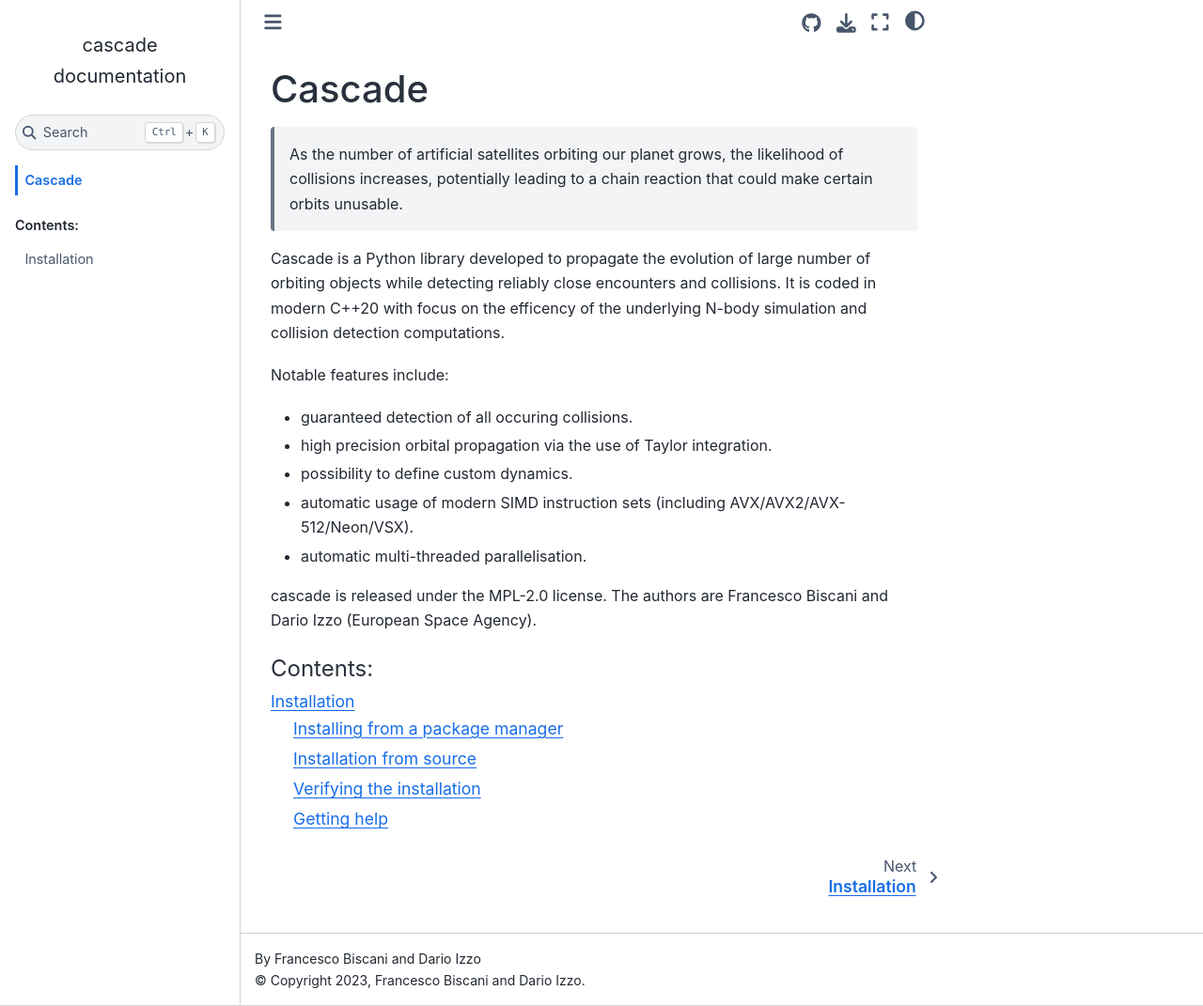
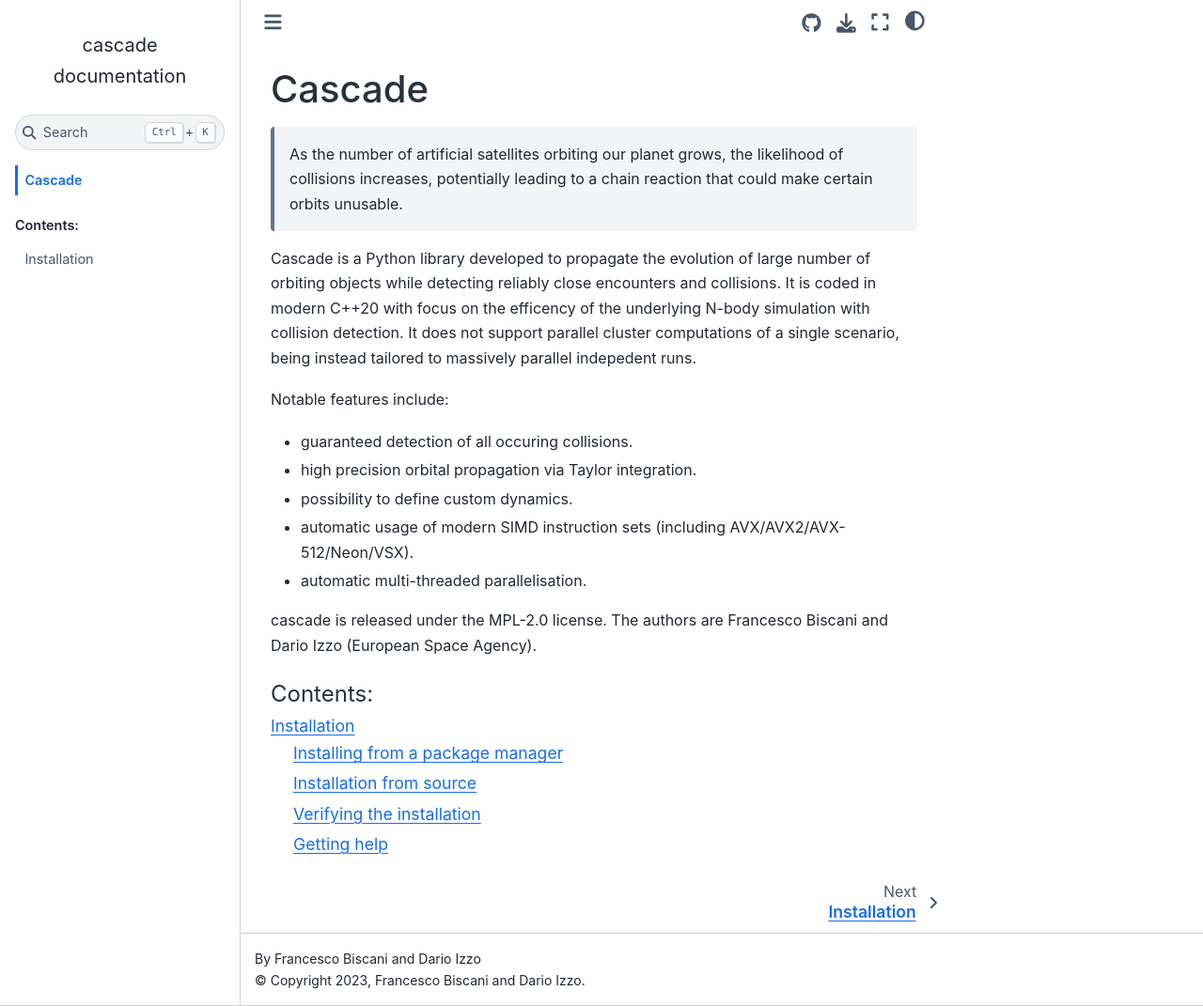
Before and after one commit to esa/cascade, a Sphinx documentation site: the page built from doc/index.rst, in a window 1280 px wide and 1071 px high. Shown: the whole window at 94% size. Built offline with Sphinx 7.4.7 and the Sphinx Book theme 1.1.4, drawn with Linux system fonts in a browser that asks for light colours; the version number could not be read and is left out.

Commit message:
trigger and small doc correction

```diff
--- a/doc/index.rst
+++ b/doc/index.rst
@@ -10,12 +10,13 @@ Cascade
 
 Cascade is a Python library developed to propagate the evolution of large number of orbiting objects while detecting
 reliably close encounters and collisions. It is coded in modern C++20 with focus on the efficency of the underlying N-body
-simulation and collision detection computations.
+simulation with collision detection. It does not support parallel cluster computations of a single scenario,
+being instead tailored to massively parallel indepedent runs.
 
 Notable features include:
 
 - guaranteed detection of all occuring collisions.
-- high precision orbital propagation via the use of Taylor integration.
+- high precision orbital propagation via Taylor integration.
 - possibility to define custom dynamics.
 - automatic usage of modern SIMD instruction sets (including AVX/AVX2/AVX-512/Neon/VSX).
 - automatic multi-threaded parallelisation.
```
